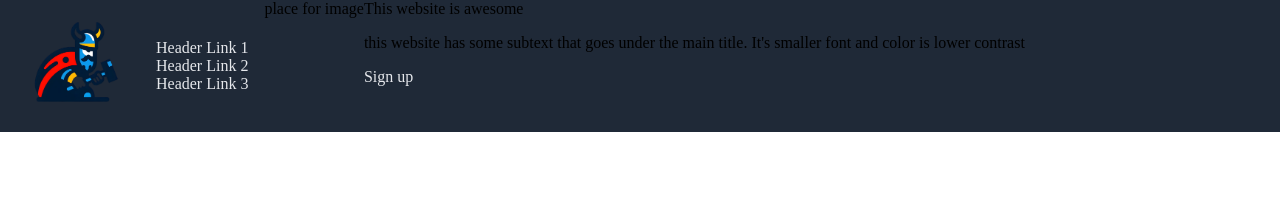
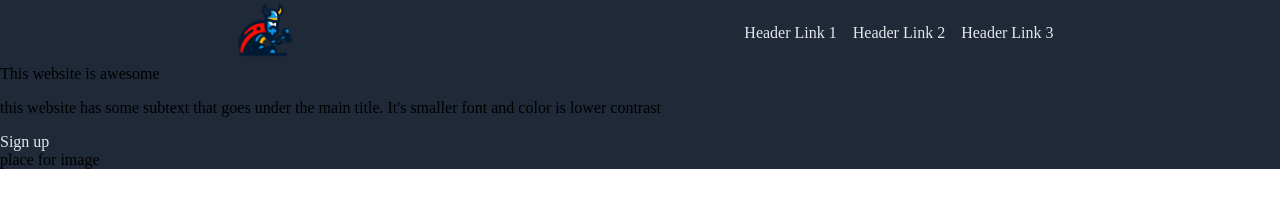
Before and after one commit to RussTP/Odin-Landing-Page, a plain HTML site: page index.html in a window 1280 px wide. Drawn offline with Linux system fonts and the light colour scheme.

Commit message:
adjusted logo and navbar links to correct position, applied background colour to hero container

```diff
--- a/index.html
+++ b/index.html
@@ -8,20 +8,18 @@
     </head>
     <body>
         <div class="nav-container">
-            <div class="logo-container">
             <div class="logo"><img src="./images/viking-logo.png" alt="viking logo"></div>
             <div class="nav">
-                <ul>
-                    <div class="link"><li><a href="#">Header Link 1</a></li></div>
-                    <div class="link"><li><a href="#">Header Link 2</a></li></div>
-                    <div class="link"><li><a href="#">Header Link 3</a></li></div>
+                <ul class="nav-list">
+                    <div><li><a href="#">Header Link 1</a></li></div>
+                    <div><li><a href="#">Header Link 2</a></li></div>
+                    <div><li><a href="#">Header Link 3</a></li></div>
                 </ul>
                 </div>
                 </div>
-                <div class="header-image">place for image</div>
                 <div class="hero-container">
             <div class="hero-main">This website is awesome</div>
                 <div class="hero-small"><p>this website has some subtext that goes under the main title. It's smaller font and color is lower contrast</p></div>
             <div class="signup"><a href="#">Sign up</a></div>
-            </div>
-        </div>
+            <div class="header-image">place for image</div>
+       </div>
--- a/styles.css
+++ b/styles.css
@@ -15,6 +15,8 @@ margin: 0;
 
 ul {
     list-style: none;
+    padding: 0;
+    margin: 0;
 
 }
 
@@ -27,18 +29,30 @@ a {
 
 .nav-container {
     display: flex;
+    justify-content: space-around;
+    align-items: center;
     background-color: #1F2937;
 }
 
-.logo-container {
+.nav-list {
     display: flex;
-    justify-content: space-between;
+    justify-content: space-evenly;
     align-items: center;
-    padding: 1rem;
+    gap: 16px;
+
 }
+
 
 .logo {
 display: flex;
-    width: 100px;
-    height: 100px;
+    width: 65px;
+    height: 65px;
 }
+
+.hero-container {
+    display: flex;
+    flex-direction: column;
+    justify-content: space-evenly;
+    background-color: #1F2937;
+
+}
```
